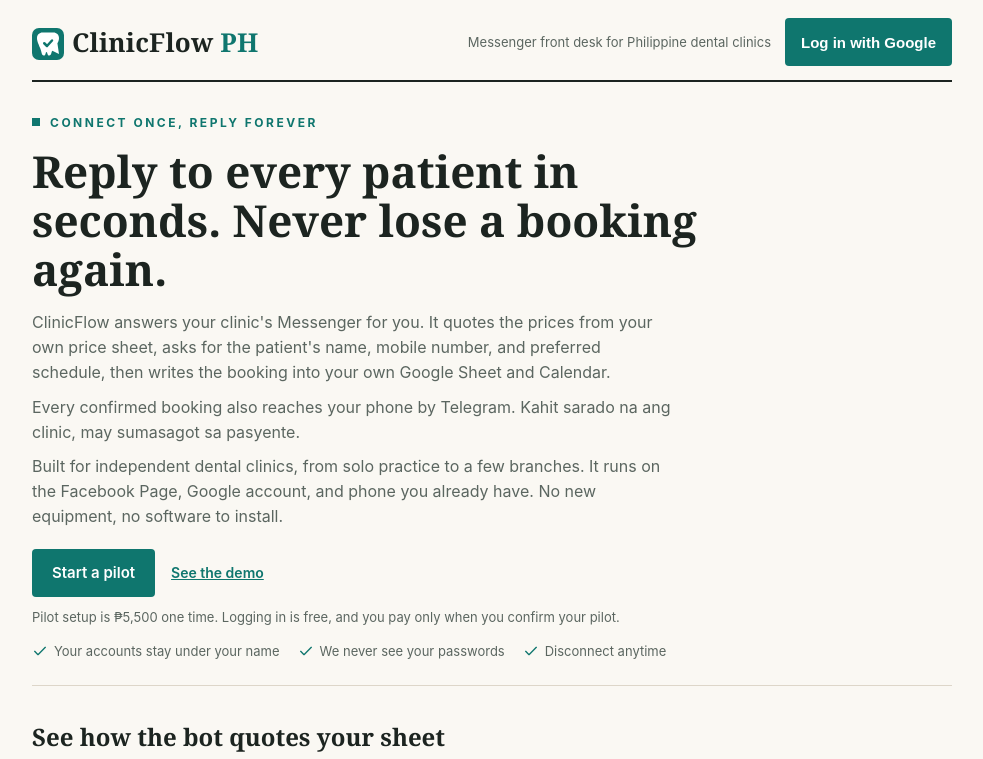
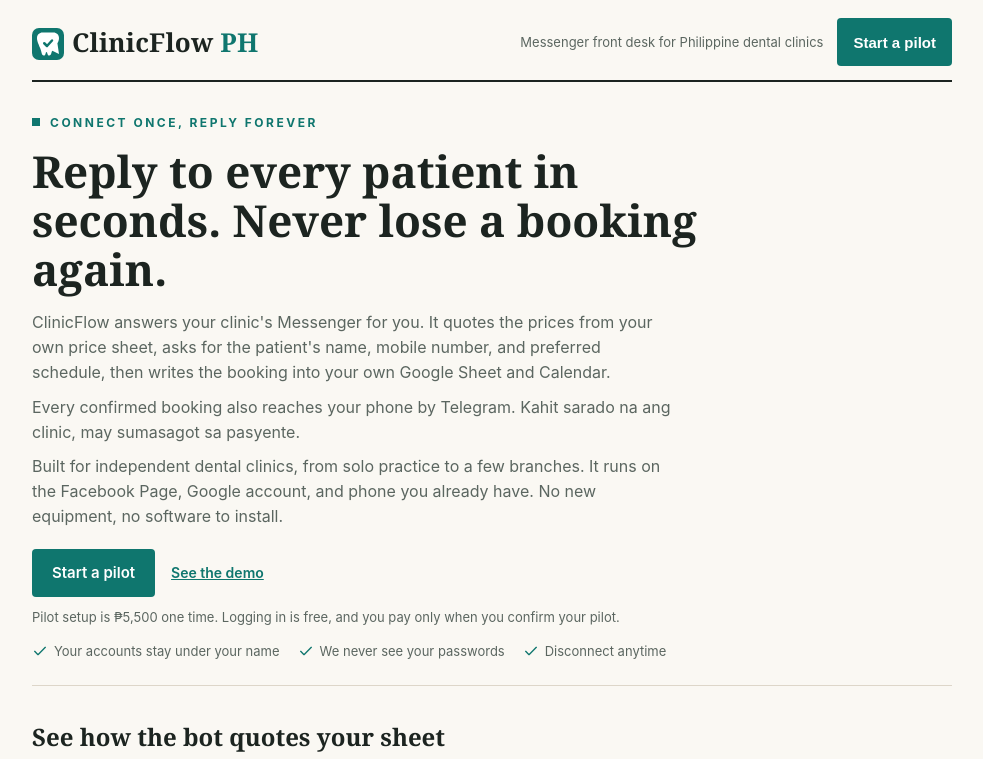
Before and after one commit to Yametech12/clinicflow-connect, a website: page index.html in a window 1280 px wide. Shown: the top 759 px of the page, without its empty margins (148-1131 px from the left). Drawn offline with Linux system fonts and the light colour scheme.

Commit message:
FL140-02: CTA labels unified to Start a pilot on the landing
Every landing data-login button now reads 'Start a pilot' (header
included). One named exception per the fix list: the login banner shown
after the dashboard redirect keeps 'Log in with Google', because that
button labels signing back in, a different action. The banner sentence
and the hero cta-note keep naming the Google mechanism in prose.

```diff
--- a/index.html
+++ b/index.html
@@ -291,7 +291,7 @@
     <div class="brand"><svg width="32" height="32" viewBox="0 0 64 64" aria-hidden="true"><rect class="brand-mark" width="64" height="64" rx="14"/><path d="M21 9h22c6 0 11 4.6 11 11 0 4.4-1.6 7.6-3.2 10.6L54 52l-13.4-6.4c-.9 1.2-1.5 3-2 5-.7 2.6-1.7 4.4-4.1 4.4-2.3 0-3.2-1.8-3.8-4.2-.3-1.3-.6-2.8-1.7-2.8s-1.4 1.5-1.7 2.8c-.6 2.4-1.5 4.2-3.8 4.2-2.4 0-3.4-1.8-4.1-4.4-.9-3.4-1.6-6.4-2.8-9.4C11.4 28.4 10 25.4 10 20c0-6.4 5-11 11-11z" fill="#ffffff"/><path class="brand-check" d="M24.5 30.5l5.5 5.5L40 25" fill="none" stroke-width="5" stroke-linecap="round" stroke-linejoin="round"/></svg>ClinicFlow <span>PH</span></div>
     <div class="head-actions">
       <div class="topnote">Messenger front desk for Philippine dental clinics</div>
-      <button class="loginbtn" type="button" data-login>Log in with Google</button>
+      <button class="loginbtn" type="button" data-login>Start a pilot</button>
     </div>
   </header>
 
```
